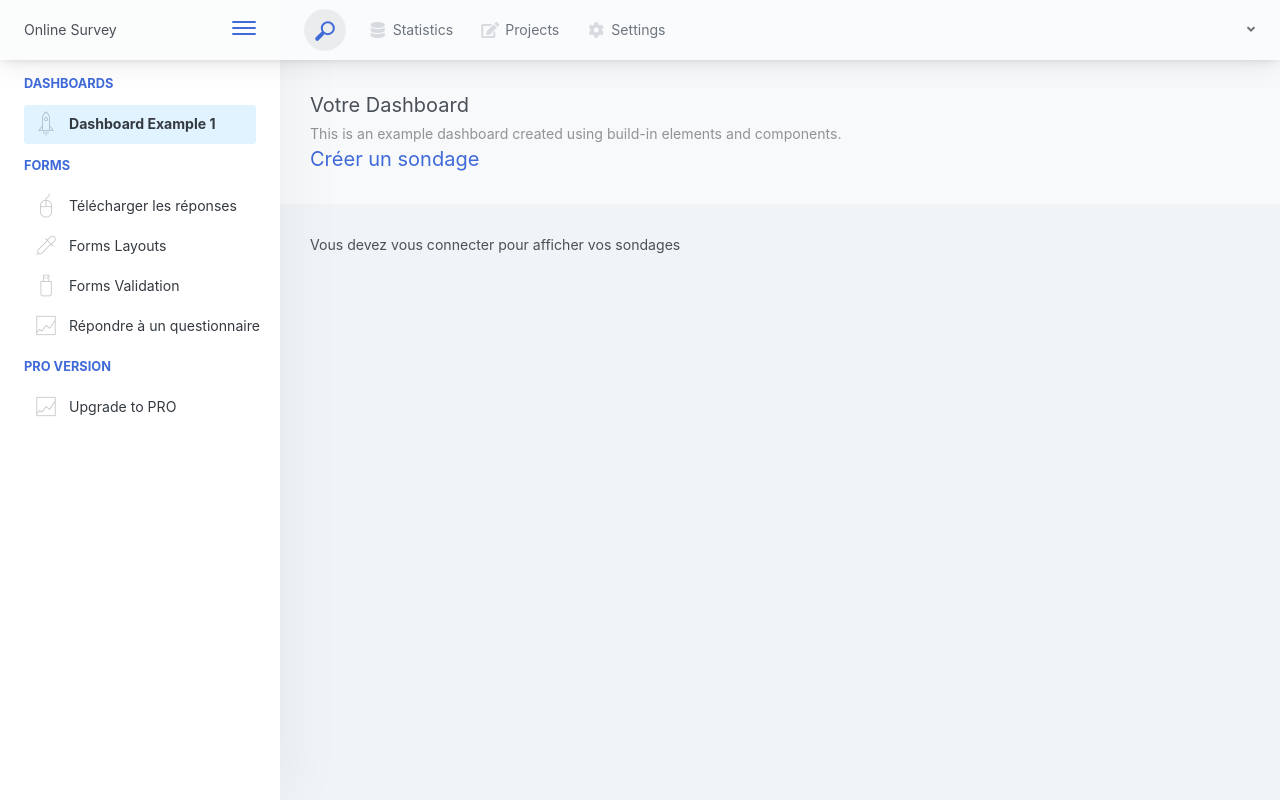
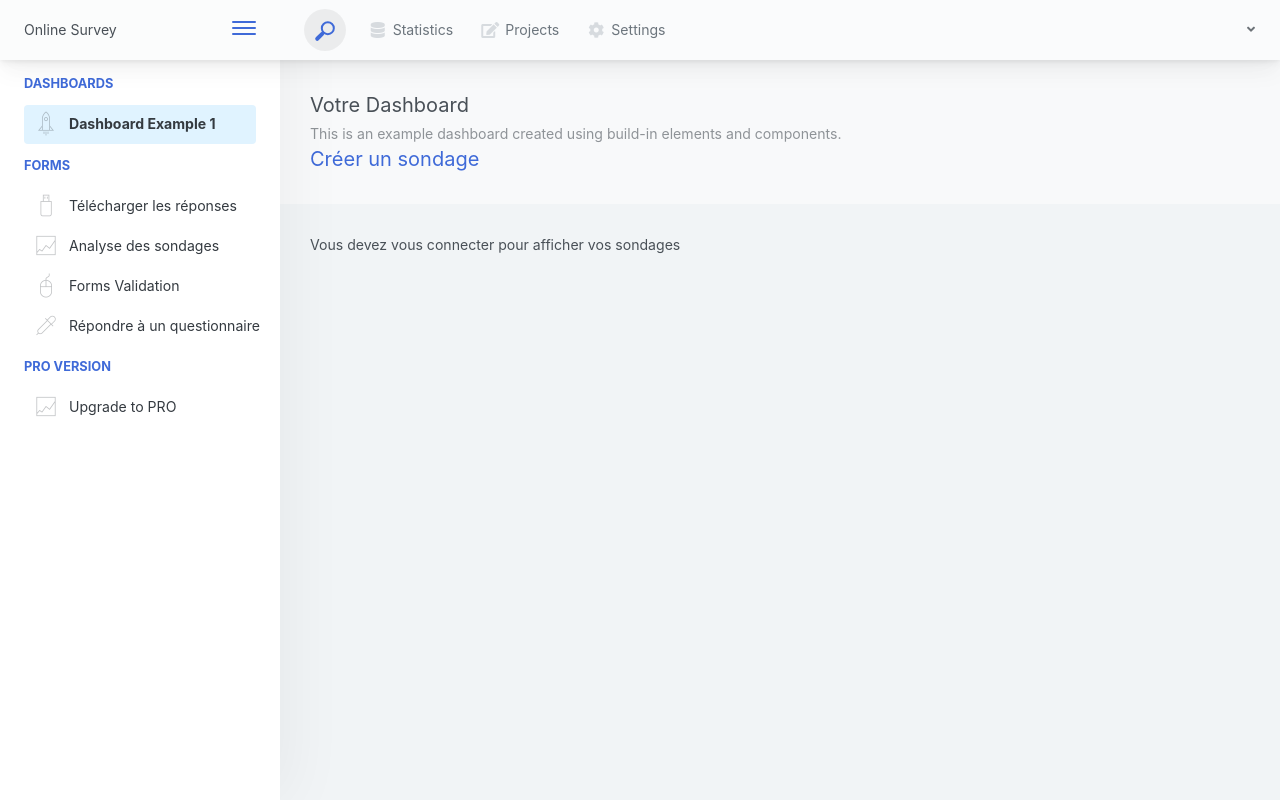
Before and after one commit to AlexandreZT/Online-Survey, a PHP site: page /dashboard.php in a window 1280 px wide. Run offline with PHP 8.4, Linux system fonts and the light colour scheme.

Commit message:
FORMS menu

```diff
--- a/OnlineSurvey/MySurveyData.json
+++ b/OnlineSurvey/MySurveyData.json
@@ -1,2 +1 @@
-[{"respondent":"1","creator":"10","survey":"52","question":"1","answer":"1"},
-{"respondent":"2","creator":"10","survey":"52","question":"1","answer":"2"}]
+[{"respondent":"1","creator":"10","survey":"52","question":"1","answer":"1"},{"respondent":"2","creator":"10","survey":"52","question":"1","answer":"2"}]
--- a/OnlineSurvey/dashboard.php
+++ b/OnlineSurvey/dashboard.php
@@ -172,32 +172,32 @@
                                 <li class="app-sidebar__heading">Forms</li>
                                 <li>
                                     <a href="export-to-json.php">
-                                        <i class="metismenu-icon pe-7s-mouse">
+                                        <i class="metismenu-icon pe-7s-pendrive">
                                         </i>Télécharger les réponses
                                     </a>
                                 </li>
                                 <li>
-                                    <a href="forms-layouts.html">
-                                        <i class="metismenu-icon pe-7s-eyedropper">
-                                        </i>Forms Layouts
+                                    <a href="analyses.php">
+                                        <i class="metismenu-icon pe-7s-graph2">
+                                        </i>Analyse des sondages
                                     </a>
                                 </li>
                                 <li>
                                     <a href="forms-validation.html">
-                                        <i class="metismenu-icon pe-7s-pendrive">
+                                        <i class="metismenu-icon pe-7s-mouse">
                                         </i>Forms Validation
                                     </a>
                                 </li>
                                 <li>
                                 <a href="surveys.php" target="_blank">
-                                        <i class="metismenu-icon pe-7s-graph2">
+                                        <i class="metismenu-icon pe-7s-eyedropper">
                                         </i>
                                         Répondre à un questionnaire
                                     </a>
                                 </li>
                                 <li class="app-sidebar__heading">PRO Version</li>
                                 <li>
-                                    <a href="https://dashboardpack.com/theme-details/architectui-dashboard-html-pro/" target="_blank">
+                                    <a href="#pricing" target="_blank">
                                         <i class="metismenu-icon pe-7s-graph2">
                                         </i>
                                         Upgrade to PRO
--- a/OnlineSurvey/export-to-json.php
+++ b/OnlineSurvey/export-to-json.php
@@ -17,5 +17,5 @@
     $fp = fopen('MySurveyData.json', 'w');
     fwrite($fp, json_encode($surveyArray, JSON_UNESCAPED_UNICODE));
     fclose($fp);
-    echo "Vos données de sondages ont bien été téléchargé !"
+    echo "Vos données de sondages ont bien été téléchargé !";
 ?>
```
